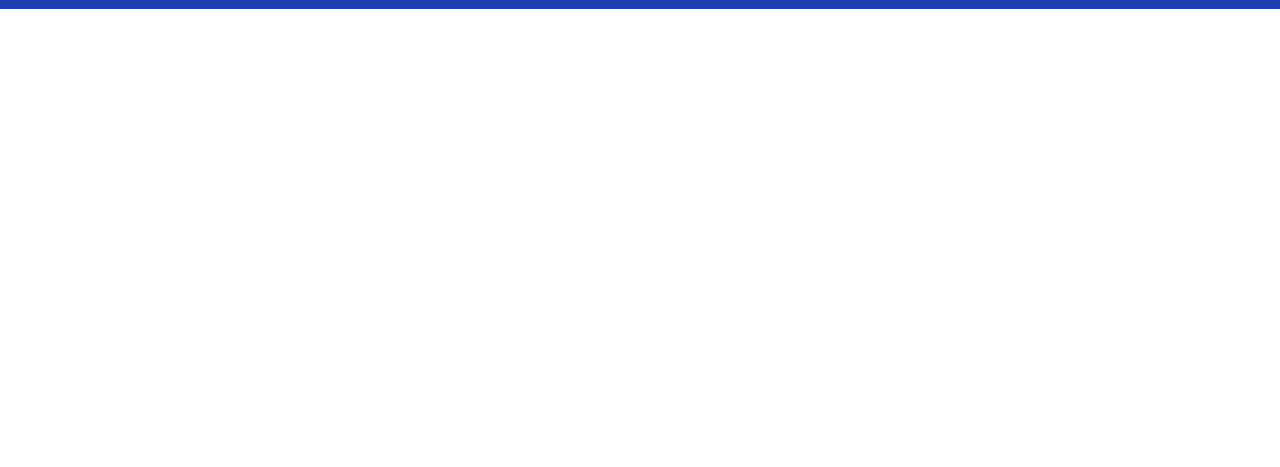
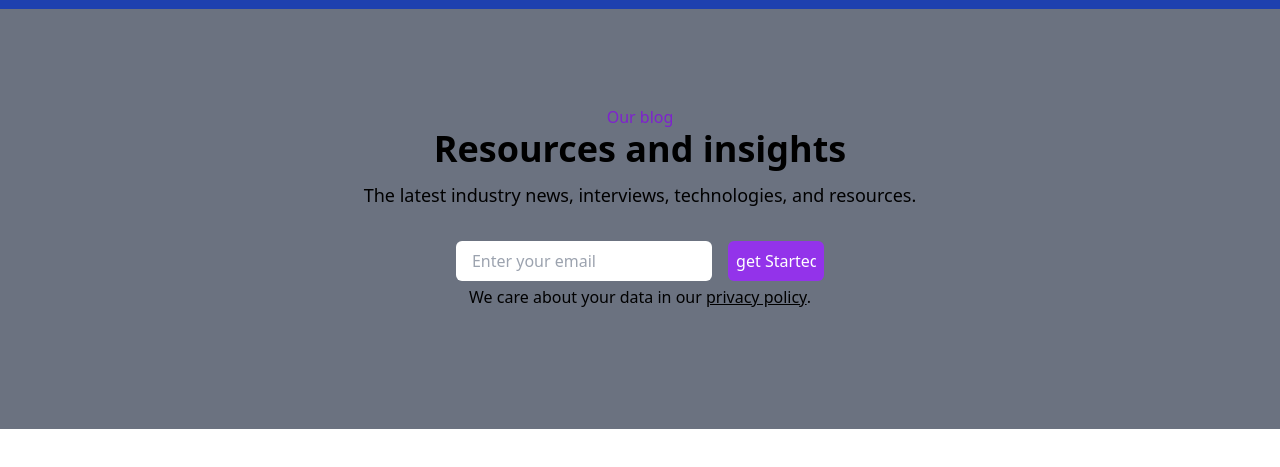
Before and after one commit to hussainHakimi/nav-res-tailwind, a website: page index.html in a window 1280 px wide. Shown: the part 63-530 px from the top of the page. Drawn offline with nearby package versions, Linux system fonts and the light colour scheme; files that its build step writes are made by us from their sources.

Commit message:
the sign up section is done.

```diff
--- a/index.html
+++ b/index.html
@@ -66,7 +66,7 @@
       </div>
     </nav>
     <!-- Main Conetent -->
-    <!-- <div class="w-full text-center bg-gray-500" style="height:420px">
+    <div class="w-full text-center bg-gray-500" style="height:420px">
       <span class="block pt-24 text-purple-700">Our blog</span>
       <h1 class="font-bold sm:text-2xl md:text-3xl lg:text-4xl">Resources and insights</h1>
       <p class="my-5 text-xs sm:text-lg sm:my-3">The latest industry news, interviews, technologies, and resources.</p>
@@ -75,7 +75,7 @@
         <input type="text" value="get Started" class="w-24 px-2 py-2 mt-5 text-white bg-purple-600 rounded-md ">
       </form>
       <p class="my-1">We care about your data in our <a href="#" class="underline">privacy policy</a>.</p>
-    </div> -->
+    </div>
     <!-- <div id="images-section" class="w-full bg-gray-400">
       esdfsdf
     </div>
```
